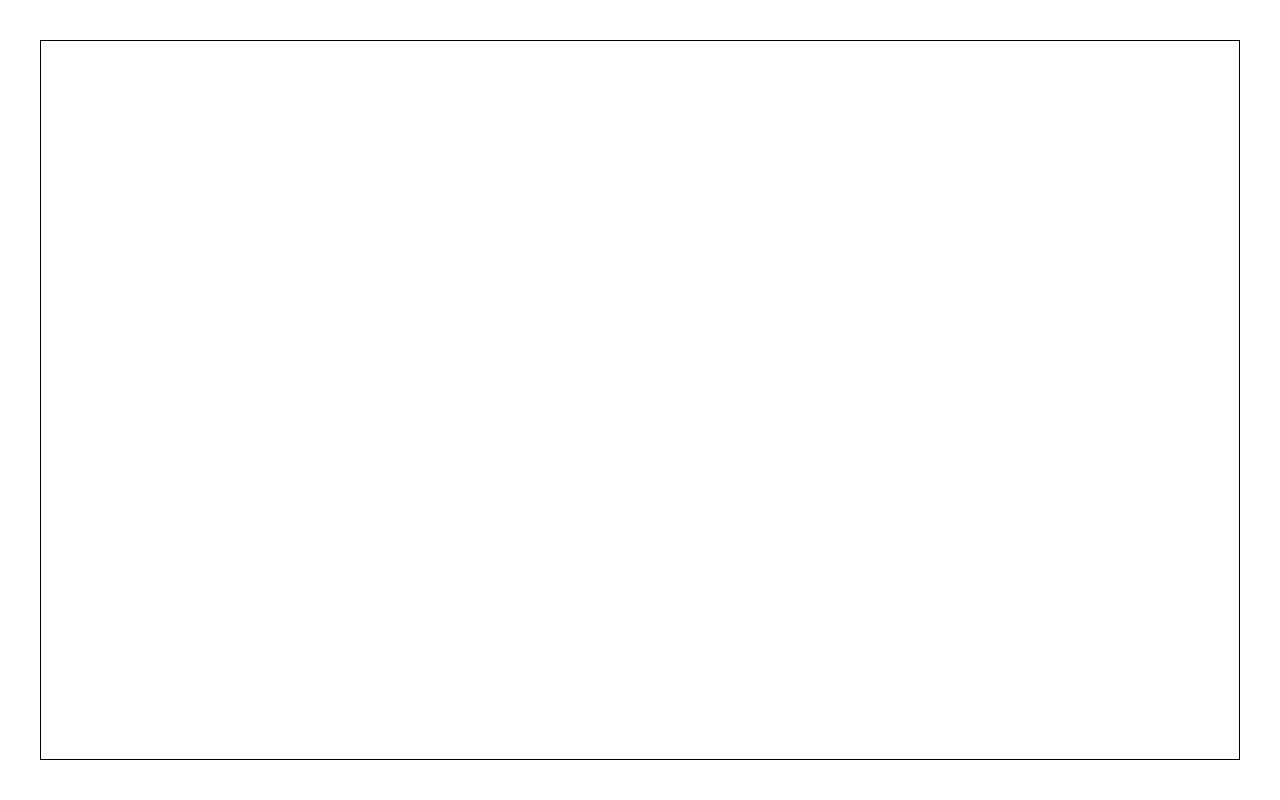
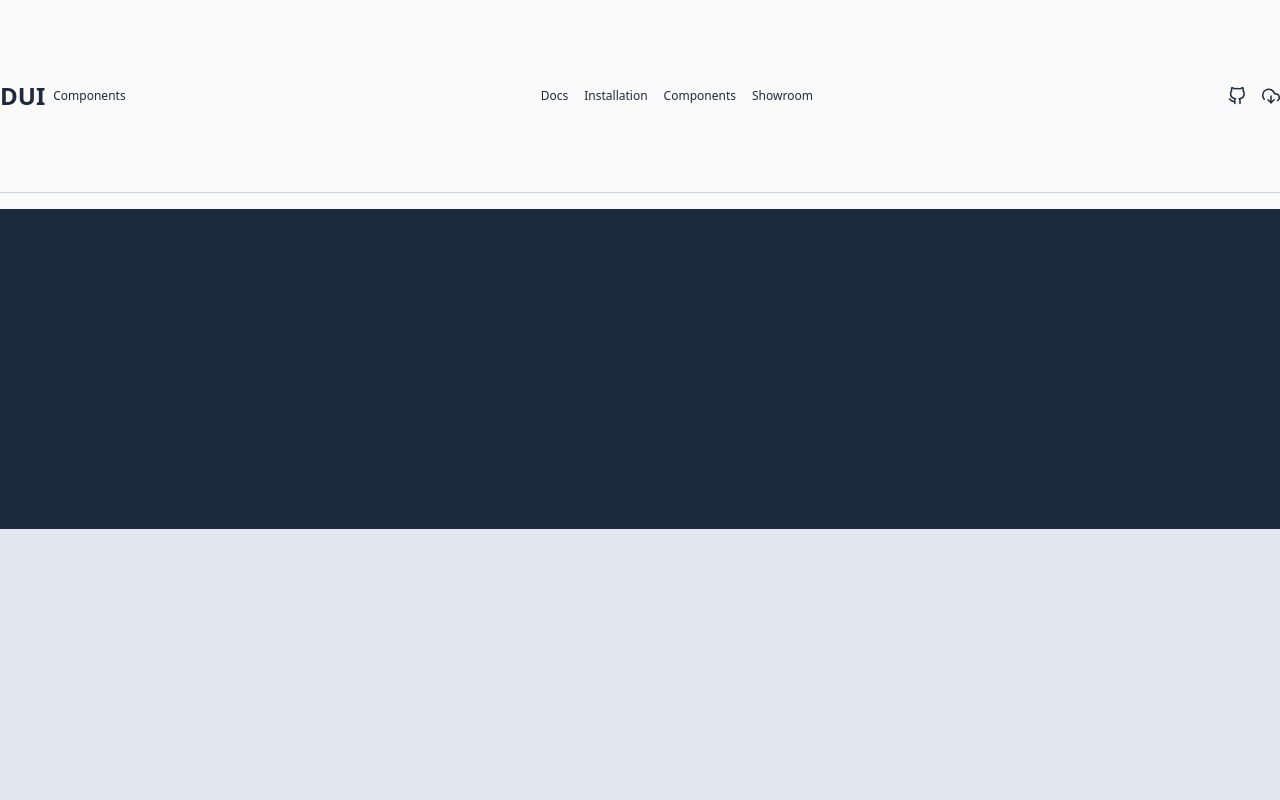
Before and after one commit to Dempserayo/DempserayoWEB, a Next.js app in the folder mi-proyecto/: page / in a window 1280 px wide. Shown: the top 800 px of the page. Built offline with nearby package versions, Linux system fonts and the light colour scheme.

Commit message:
Add react-icons dependency and update Home component layout

```diff
--- /dev/null
+++ b/mi-proyecto/app/components/constants/navbar/index.tsx
@@ -0,0 +1,24 @@
+import { FiDownloadCloud, FiGithub } from "react-icons/fi";
+
+export default function Navbar() {
+    return(
+        <nav className="w-full max-w-7xl h-auto py-20  flex flex-row justify-between items-center text-xs text-slate-800 font-thin border-b border-slate-300">
+          <section className="flex flex-row justify-center items-center gap-2">
+            <p className="text-slate-800 font-black text-2xl">DUI</p>
+            <h1 className="cursor-pointer hover:text-rose-500">Components</h1>
+          </section>
+
+          <section className="flex flex-row gap-4">
+            <p className="cursor-pointer hover:text-rose-500">Docs</p>
+            <p className="cursor-pointer hover:text-rose-500">Installation</p>
+            <p className="cursor-pointer hover:text-rose-500">Components</p>
+            <p className="cursor-pointer hover:text-rose-500">Showroom</p>
+          </section>
+
+          <section className="flex flex-row gap-4">
+            <p className="w-auto h-auto flex justify-center items-center text-lg cursor-pointer hover:text-rose-500"><FiGithub /></p>
+            <p className="w-auto h-auto flex justify-center items-center text-lg cursor-pointer hover:text-rose-500"><FiDownloadCloud /></p>
+          </section>
+        </nav>
+    )
+}
--- a/mi-proyecto/app/page.tsx
+++ b/mi-proyecto/app/page.tsx
@@ -1,8 +1,14 @@
+import Navbar from "./components/constants/navbar";
 
 export default function Home() {
   return (
-  <div className="w-full h-screen bg-white flex flex-row justify-center items-center gap-4 p-10">
-      <div className="w-full h-full border border-black"></div>
+  <div className="w-full h-auto bg-neutral-50 backdrop-blur-2xl flex flex-col items-center gap-4">
+    <Navbar/>
+    <section className="w-full h-auto flex flex-col  justify-center items-center">
+      <div className="w-full h-80 bg-slate-800"></div>
+      <div className="w-full h-screen bg-slate-200"></div>
+    </section>
+    <div className="w-full h-80 "></div>
   </div>
   );
 }
--- a/mi-proyecto/package.json
+++ b/mi-proyecto/package.json
@@ -11,7 +11,8 @@
   "dependencies": {
     "next": "16.1.6",
     "react": "19.2.3",
-    "react-dom": "19.2.3"
+    "react-dom": "19.2.3",
+    "react-icons": "^5.6.0"
   },
   "devDependencies": {
     "@tailwindcss/postcss": "^4",
```
Also changed, not shown: 1 other file (tests, documents, lock files or other folders).
